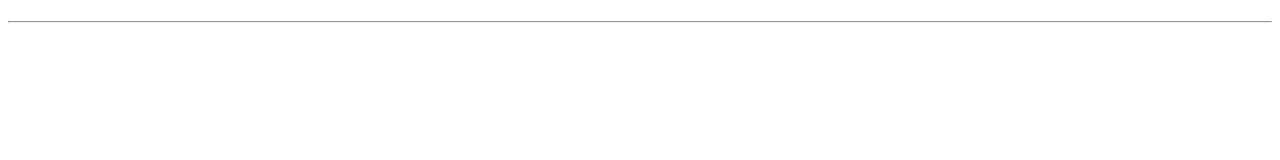
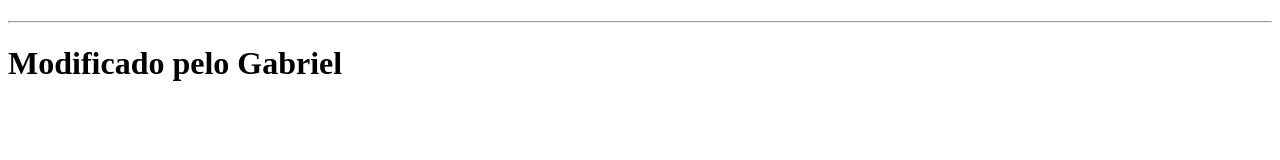
Before and after one commit to laiscl/SCM, a plain HTML site: page index.html in a window 1280 px wide. Drawn offline with Linux system fonts and the light colour scheme.

Commit message:
Commit Gabriel_1

```diff
--- a/index.html
+++ b/index.html
@@ -9,6 +9,7 @@
 <body>
     <h1></h1>
     <hr></hr>
+    <h1>Modificado pelo Gabriel</h1>
 
 </body>
 </html>
```
